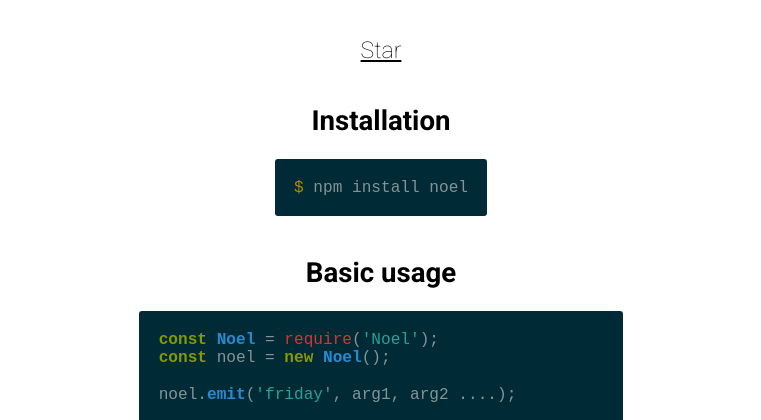
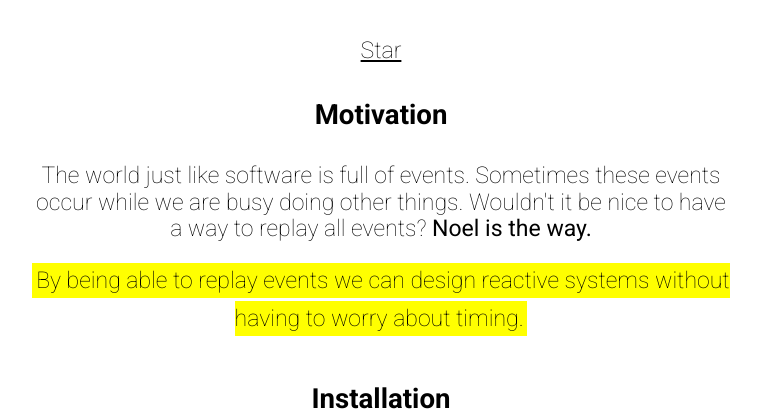
Before and after one commit to lifenautjoe/noel, a website built with webpack: page website/index.html in a window 1280 px wide. Shown: the part 350-770 px from the top of the page, without its empty margins (259-1020 px from the left). Built offline with nearby package versions, Linux system fonts and the light colour scheme.

Commit message:
feat(website): add motivation again

```diff
--- a/website/index.html
+++ b/website/index.html
@@ -30,12 +30,25 @@
     <h1 class="noel-title">
         A universal, human-centric, replayable javascript event emitter.
     </h1>
-
     <div class="noel-read-more">
         <div class="github-button-container">
             <a class="github-button" href="https://github.com/lifenautjoe/noel" data-show-count="true"
                aria-label="Star lifenautjoe/webpack3-starter on GitHub">Star</a>
         </div>
+    </div>
+    <div class="noel-read-more">
+        <h2>Motivation</h2>
+        <p>
+            The world just like software is full of events. Sometimes these events occur while we are busy doing other things.
+            Wouldn't it be nice to have a way to replay all events?
+
+            <strong>Noel is the way.</strong>
+        </p>
+        <p>
+            <mark>
+                By being able to replay events we can design reactive systems without having to worry about timing.
+            </mark>
+        </p>
     </div>
     <div class="noel-read-more">
         <h2>Installation</h2>
--- a/website/src/styles/index.scss
+++ b/website/src/styles/index.scss
@@ -16,11 +16,15 @@
 
 h2{
     font-size: 120%;
-    margin-top: 2.1rem;
+    margin-top: 1.8rem;
 }
 
 a{
     color: inherit;
+}
+
+p{
+    margin: 0.5rem 0;
 }
 
 pre{
```
